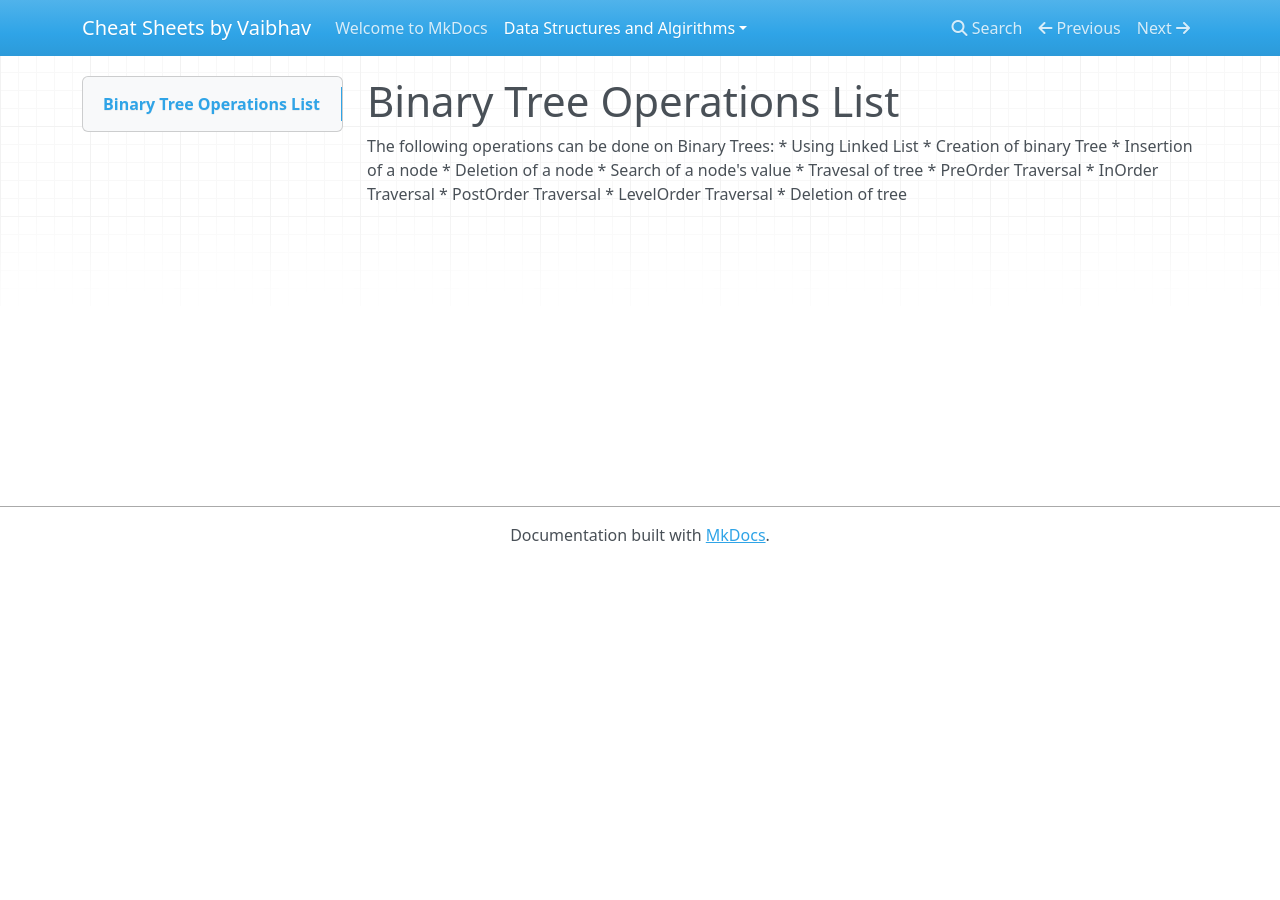
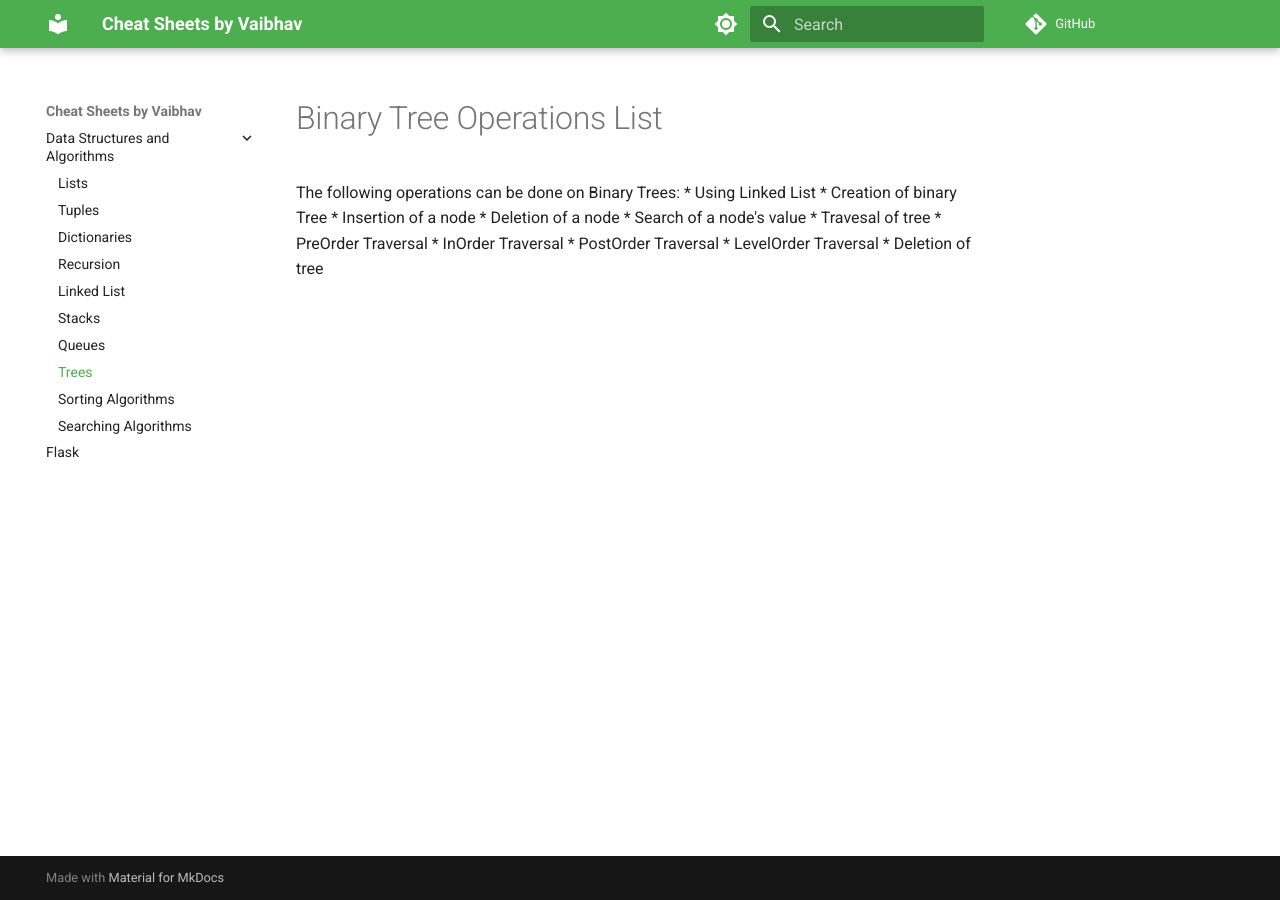
Before and after one commit to vs456/Cheat-Sheets, an MkDocs documentation site: the page built from docs/Data Structures and Algirithms/Trees/README.md, in a window 1280 px wide. Built offline with MkDocs 1.6.1 and Material for MkDocs 9.7.7, drawn with Linux system fonts in a browser that asks for light colours; nearby versions of some CDN libraries; comment, search, counter and statistics services are not loaded.

Commit message:
Renaming readme

```diff
--- a/mkdocs.yml
+++ b/mkdocs.yml
@@ -1 +1,42 @@
+nav:
+  - Data Structures and Algorithms:
+    - Lists: 'Data Structures and Algirithms/lists/README.md'
+    - Tuples: 'Data Structures and Algirithms/tuples/README.md'
+    - Dictionaries: 'Data Structures and Algirithms/dictionary/README.md'
+    - Recursion: 'Data Structures and Algirithms/Recursion/README.md'
+    - Linked List: 'Data Structures and Algirithms/linked_lists/README.md'
+    - Stacks: 'Data Structures and Algirithms/stacks/README.md'
+    - Queues: 'Data Structures and Algirithms/queue/README.md'
+    - Trees: 'Data Structures and Algirithms/Trees/README.md'
+    - Sorting Algorithms: 'Data Structures and Algirithms/sorting/README.md'
+    - Searching Algorithms: 'Data Structures and Algirithms/searching/README.md'
+  - Flask: 'flask_api/README.md'
+
 site_name: Cheat Sheets by Vaibhav
+repo_url: 'https://github.com/vs456/Cheat-Sheets'
+theme:
+  name: 'material'
+  palette:
+    - scheme: default
+      toggle:
+        icon: material/brightness-7
+        name: Switch to Dark mode
+      primary: 'green'
+      accent: amber
+    - scheme: slate
+      toggle:
+        icon: material/brightness-7
+        name: Switch to Normal mode
+      primary: 'indigo'
+      accent: lime
+  features:
+  - navigation.instant
+
+markdown_extensions:
+  - admonition
+  - codehilite:
+      guess_lang: false
+  - pymdownx.betterem
+  - toc:
+      permalink: True
+  - pymdownx.snippets
```
Also changed, not shown: docs/Data Structures and Algirithms/Recursion/README.md (added), docs/Data Structures and Algirithms/Trees/README.md (renamed from docs/Data Structures and Algirithms/Trees/Readme.md), docs/Data Structures and Algirithms/dictionary/README.md (added), docs/Data Structures and Algirithms/linked_lists/README.md (added), docs/Data Structures and Algirithms/lists/README.md (added), docs/Data Structures and Algirithms/queue/README.md (renamed from docs/Data Structures and Algirithms/queue/readme.md), docs/Data Structures and Algirithms/searching/README.md (added), docs/Data Structures and Algirithms/sorting/README.md (renamed from docs/Data Structures and Algirithms/sorting/readme.md), docs/Data Structures and Algirithms/stacks/README.md (renamed from docs/Data Structures and Algirithms/stacks/readme.md), docs/Data Structures and Algirithms/tuples/README.md (added), docs/flask_api/README.md (added).
